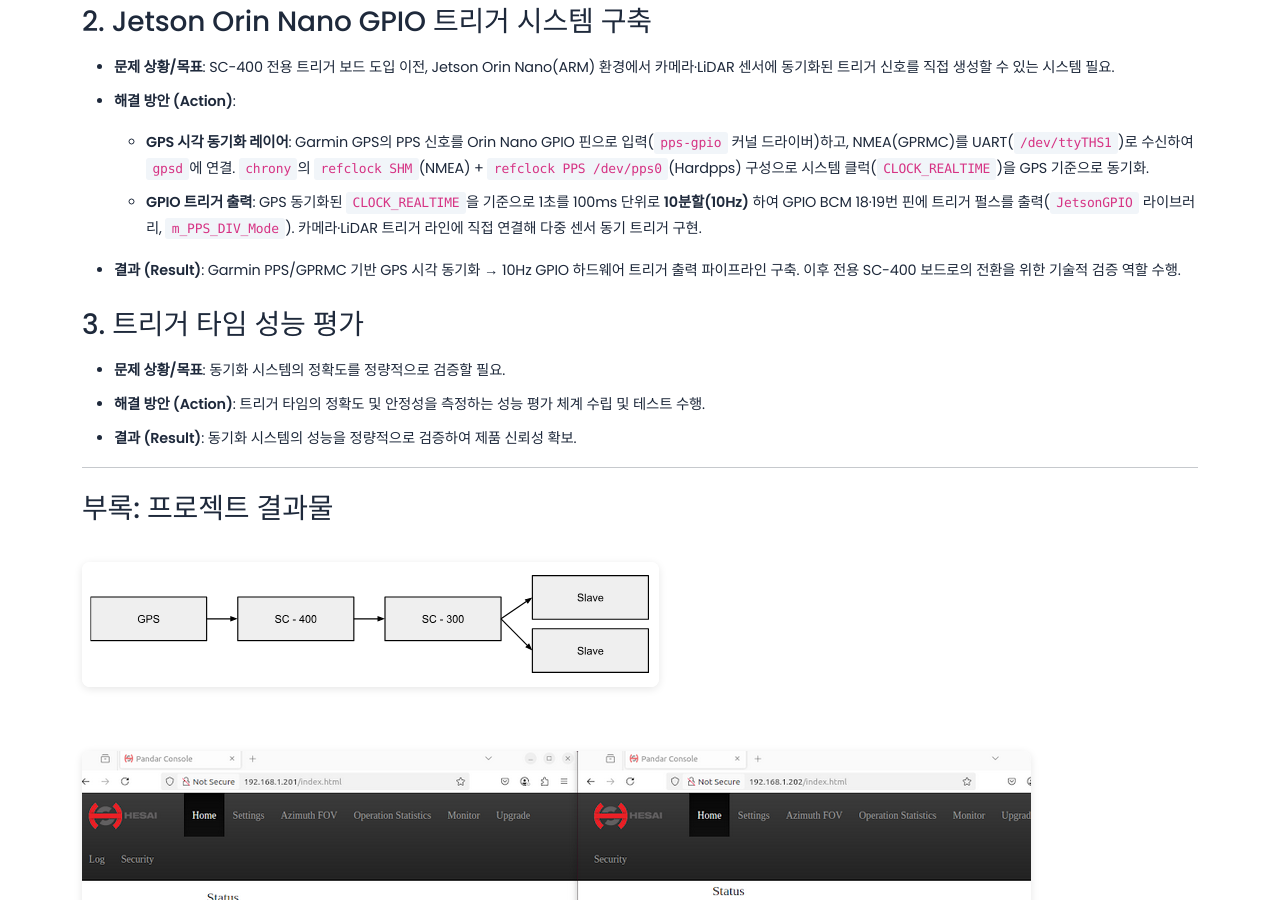
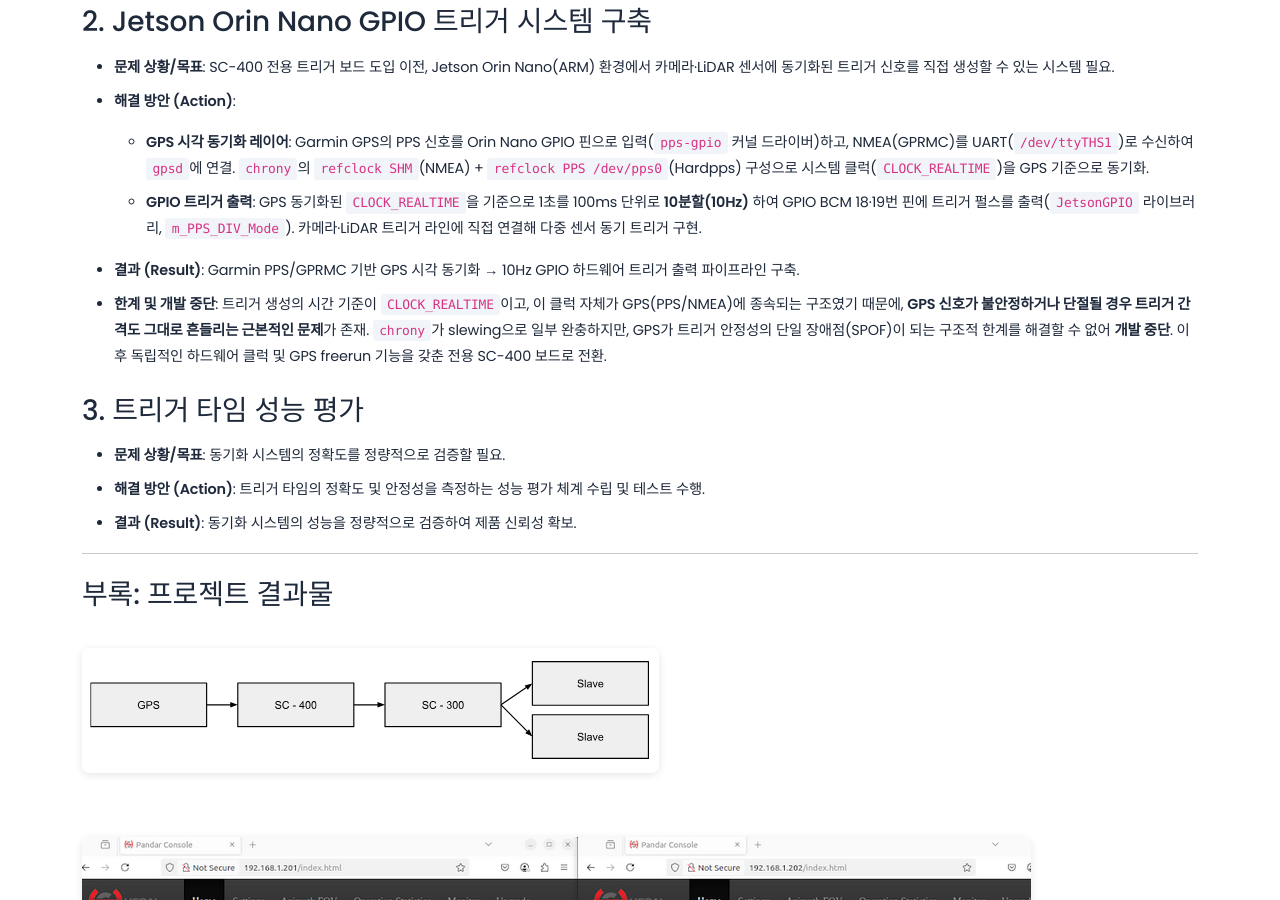
Before and after one commit to jinwoo-Sync/jinwoo-Sync.github.io, a Jekyll site: the page built from _projects/ptp_system.md, in a window 1280 px wide and 900 px high, scrolled down 1436 px. Built offline with Jekyll 4.4.1, drawn with Linux system fonts in a browser that asks for light colours.

Commit message:
orin nano board에서 timestamp 균일성 비보장으로 인한 개발 중단 이유 설명

```diff
--- a/_projects/ptp_system.md
+++ b/_projects/ptp_system.md
@@ -41,7 +41,8 @@ order: 6
 - **해결 방안 (Action)**:
   - **GPS 시각 동기화 레이어**: Garmin GPS의 PPS 신호를 Orin Nano GPIO 핀으로 입력(`pps-gpio` 커널 드라이버)하고, NMEA(GPRMC)를 UART(`/dev/ttyTHS1`)로 수신하여 `gpsd`에 연결. `chrony`의 `refclock SHM`(NMEA) + `refclock PPS /dev/pps0`(Hardpps) 구성으로 시스템 클럭(`CLOCK_REALTIME`)을 GPS 기준으로 동기화.
   - **GPIO 트리거 출력**: GPS 동기화된 `CLOCK_REALTIME`을 기준으로 1초를 100ms 단위로 **10분할(10Hz)** 하여 GPIO BCM 18·19번 핀에 트리거 펄스를 출력(`JetsonGPIO` 라이브러리, `m_PPS_DIV_Mode`). 카메라·LiDAR 트리거 라인에 직접 연결해 다중 센서 동기 트리거 구현.
-- **결과 (Result)**: Garmin PPS/GPRMC 기반 GPS 시각 동기화 → 10Hz GPIO 하드웨어 트리거 출력 파이프라인 구축. 이후 전용 SC-400 보드로의 전환을 위한 기술적 검증 역할 수행.
+- **결과 (Result)**: Garmin PPS/GPRMC 기반 GPS 시각 동기화 → 10Hz GPIO 하드웨어 트리거 출력 파이프라인 구축.
+- **한계 및 개발 중단**: 트리거 생성의 시간 기준이 `CLOCK_REALTIME`이고, 이 클럭 자체가 GPS(PPS/NMEA)에 종속되는 구조였기 때문에, **GPS 신호가 불안정하거나 단절될 경우 트리거 간격도 그대로 흔들리는 근본적인 문제**가 존재. `chrony`가 slewing으로 일부 완충하지만, GPS가 트리거 안정성의 단일 장애점(SPOF)이 되는 구조적 한계를 해결할 수 없어 **개발 중단**. 이후 독립적인 하드웨어 클럭 및 GPS freerun 기능을 갖춘 전용 SC-400 보드로 전환.
 
 ### 3. 트리거 타임 성능 평가
 - **문제 상황/목표**: 동기화 시스템의 정확도를 정량적으로 검증할 필요.
```
